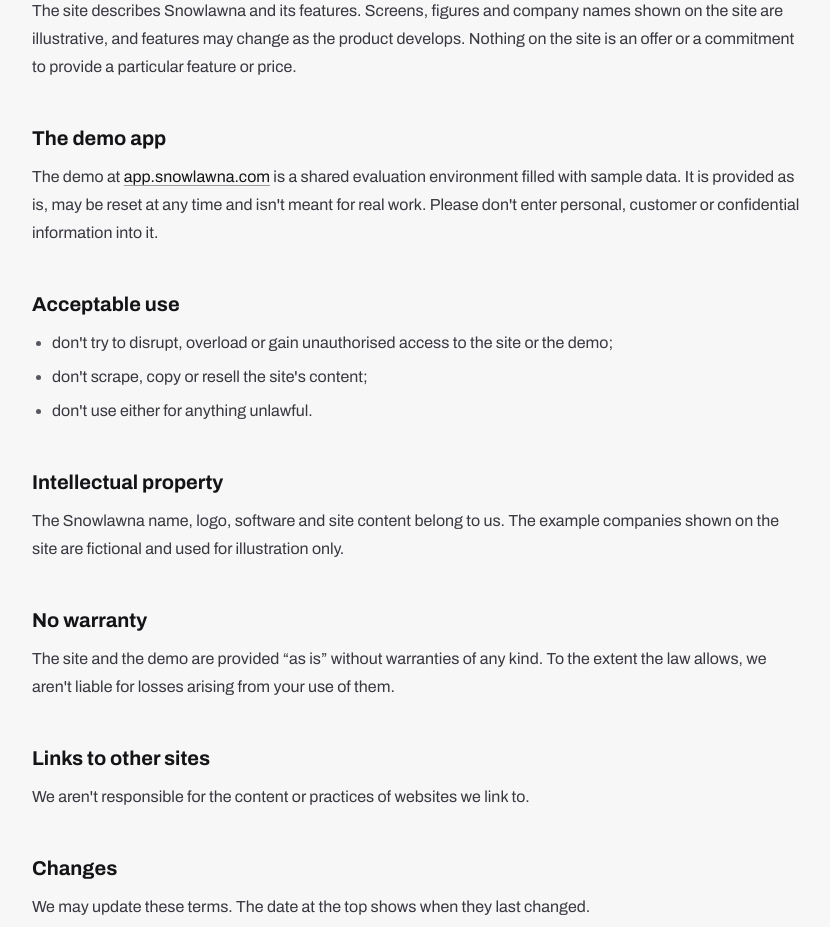
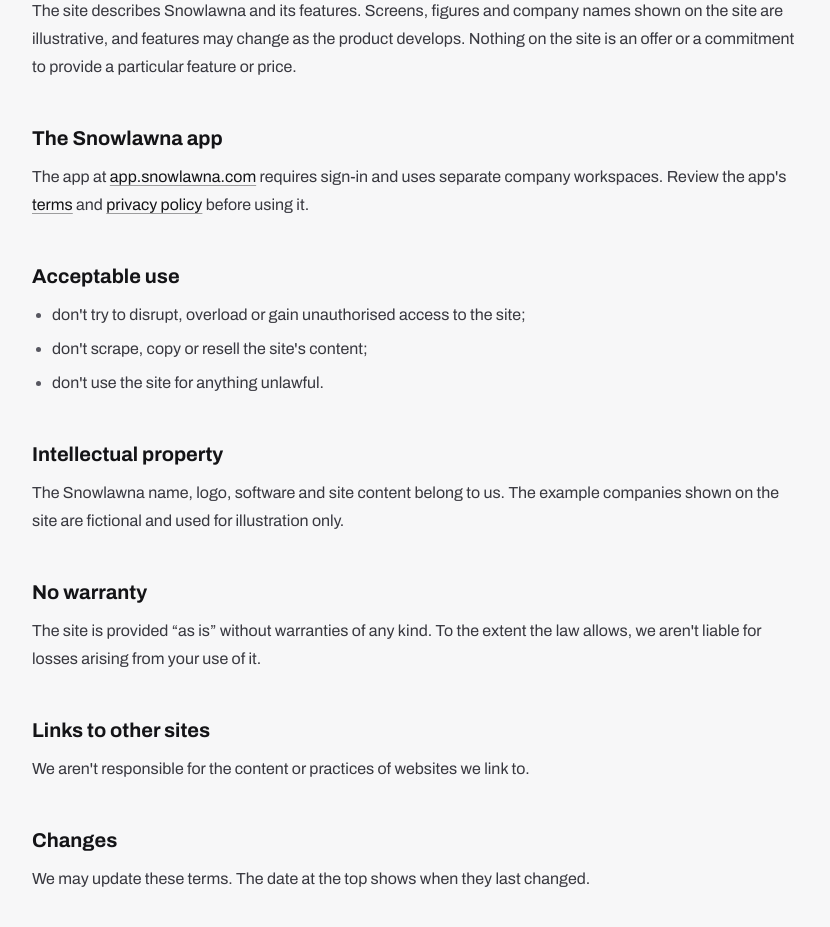
Before and after one commit to FluidityAIHQ/snowlawna-marketing, a Next.js app: page /terms in a window 1280 px wide. Shown: the part 580-1507 px from the top of the page, without its empty margins (224-1054 px from the left). Built offline with nearby package versions, Linux system fonts and the light colour scheme; no server answers.

Commit message:
Update website disclosures for the signed-in production app (#2)

```diff
--- a/app/privacy/page.tsx
+++ b/app/privacy/page.tsx
@@ -11,7 +11,7 @@ export const metadata: Metadata = {
 
 export default function PrivacyPage() {
   return (
-    <LegalPage title="Privacy policy" updated="September 27, 2026">
+    <LegalPage title="Privacy policy" updated="October 19, 2026">
       <p>
         This policy explains what information Snowlawna (&ldquo;we&rdquo;, &ldquo;us&rdquo;) collects through this
         website, how we use it and the choices you have. Use of the Snowlawna product itself is covered by the agreement
@@ -46,9 +46,8 @@ export default function PrivacyPage() {
 
       <h2>Service providers</h2>
       <p>
-        The site is hosted on Vercel. Form submissions may be stored or delivered by providers we use to run our
-        business, such as email and database services, who may only process your information to provide those
-        services to us.
+        The site is hosted on Vercel, and form submissions are stored in our Supabase database. These providers
+        process your information to provide hosting and database services to us.
       </p>
 
       <h2>How long we keep it</h2>
--- a/app/terms/page.tsx
+++ b/app/terms/page.tsx
@@ -5,15 +5,15 @@ import { site } from "@/lib/site";
 
 export const metadata: Metadata = {
   title: "Terms of use",
-  description: "The terms that apply when you use the Snowlawna website and demo.",
+  description: "The terms that apply when you use the Snowlawna website.",
   alternates: { canonical: "/terms" },
 };
 
 export default function TermsPage() {
   return (
-    <LegalPage title="Terms of use" updated="September 27, 2026">
+    <LegalPage title="Terms of use" updated="October 19, 2026">
       <p>
-        These terms apply to this website and to the public Snowlawna demo. By using either, you agree to them. Use of
+        These terms apply to this website. By using it, you agree to them. Use of
         the Snowlawna product as a customer is governed by the separate agreement you sign with us.
       </p>
 
@@ -24,18 +24,18 @@ export default function TermsPage() {
         commitment to provide a particular feature or price.
       </p>
 
-      <h2>The demo app</h2>
+      <h2>The Snowlawna app</h2>
       <p>
-        The demo at <a href={site.demoAppUrl}>{site.demoAppUrl.replace("https://", "")}</a> is a shared evaluation
-        environment filled with sample data. It is provided as is, may be reset at any time and isn&apos;t meant for
-        real work. Please don&apos;t enter personal, customer or confidential information into it.
+        The app at <a href={site.demoAppUrl}>{site.demoAppUrl.replace("https://", "")}</a> requires sign-in and uses
+        separate company workspaces. Review the app&apos;s <a href={`${site.demoAppUrl}/terms`}>terms</a> and
+        {" "}<a href={`${site.demoAppUrl}/privacy`}>privacy policy</a> before using it.
       </p>
 
       <h2>Acceptable use</h2>
       <ul>
-        <li>don&apos;t try to disrupt, overload or gain unauthorised access to the site or the demo;</li>
+        <li>don&apos;t try to disrupt, overload or gain unauthorised access to the site;</li>
         <li>don&apos;t scrape, copy or resell the site&apos;s content;</li>
-        <li>don&apos;t use either for anything unlawful.</li>
+        <li>don&apos;t use the site for anything unlawful.</li>
       </ul>
 
       <h2>Intellectual property</h2>
@@ -46,8 +46,8 @@ export default function TermsPage() {
 
       <h2>No warranty</h2>
       <p>
-        The site and the demo are provided &ldquo;as is&rdquo; without warranties of any kind. To the extent the law
-        allows, we aren&apos;t liable for losses arising from your use of them.
+        The site is provided &ldquo;as is&rdquo; without warranties of any kind. To the extent the law
+        allows, we aren&apos;t liable for losses arising from your use of it.
       </p>
 
       <h2>Links to other sites</h2>
```
